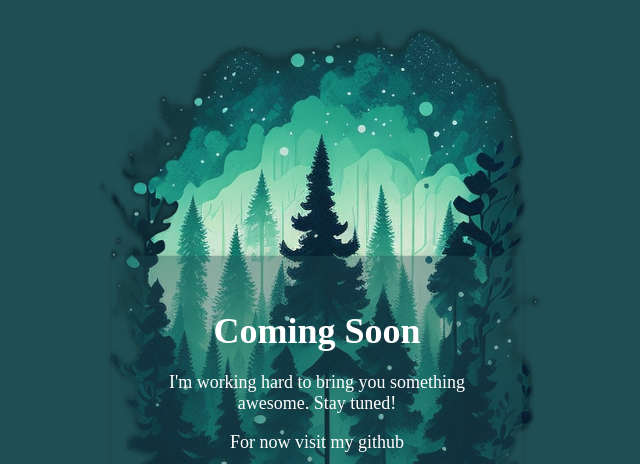
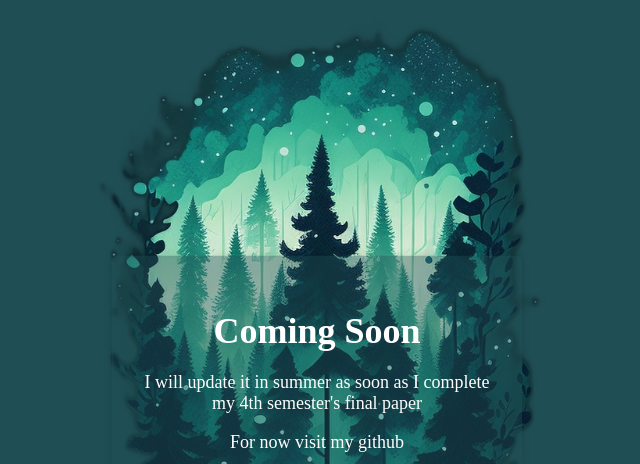
Before and after one commit to bakar-git/bakar-git.github.io, a plain HTML site: page index.html in a window 1280 px wide. Shown: the top 464 px of the page, without its empty margins (323-963 px from the left). Drawn offline with Linux system fonts and the light colour scheme.

Commit message:
Update index.html

```diff
--- a/index.html
+++ b/index.html
@@ -49,7 +49,7 @@
 <body>
     <div class="container">
         <h1>Coming Soon</h1>
-        <p>I'm working hard to bring you something awesome. Stay tuned!</p>
+        <p>I will update it in summer as soon as I complete my 4th semester's final paper</p>
         <p>For now visit my github</p>
         <a href="https://github.com/bakar-git/" style="text-align: center;">
             <img src="github-mark-white.svg" alt="logo" width="40px" >
```
